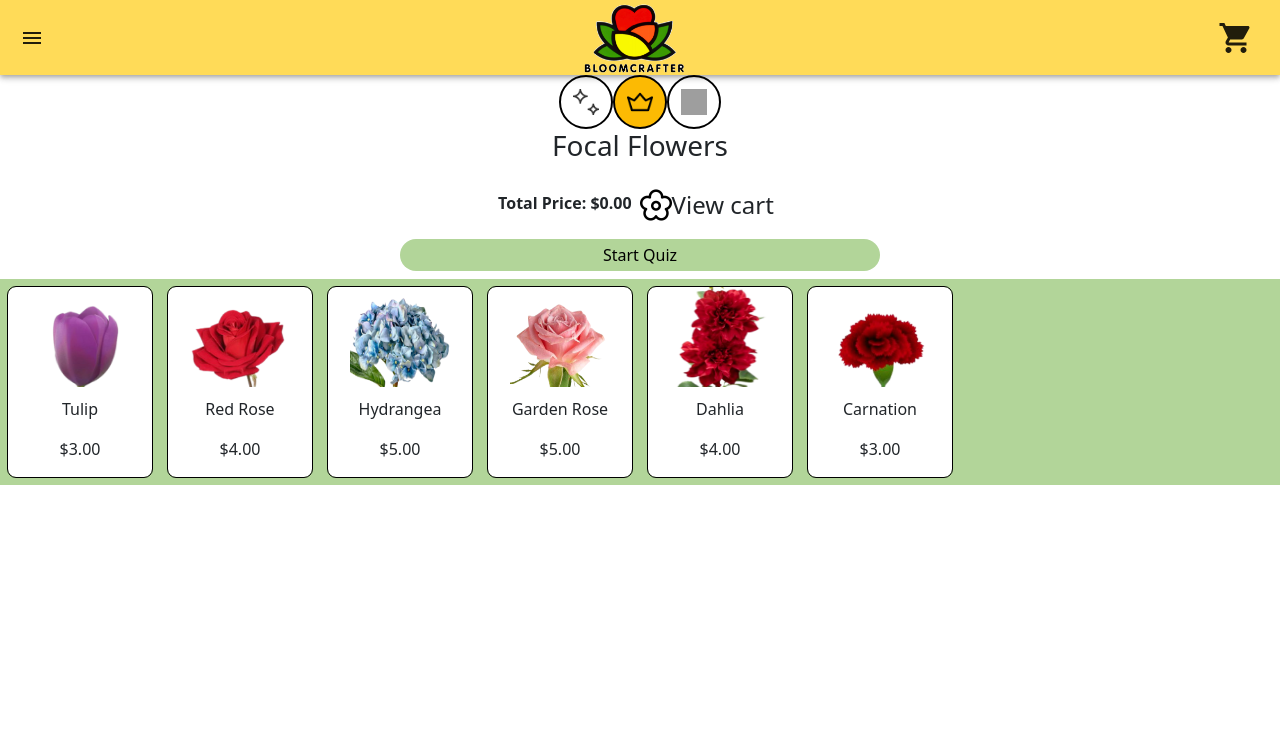
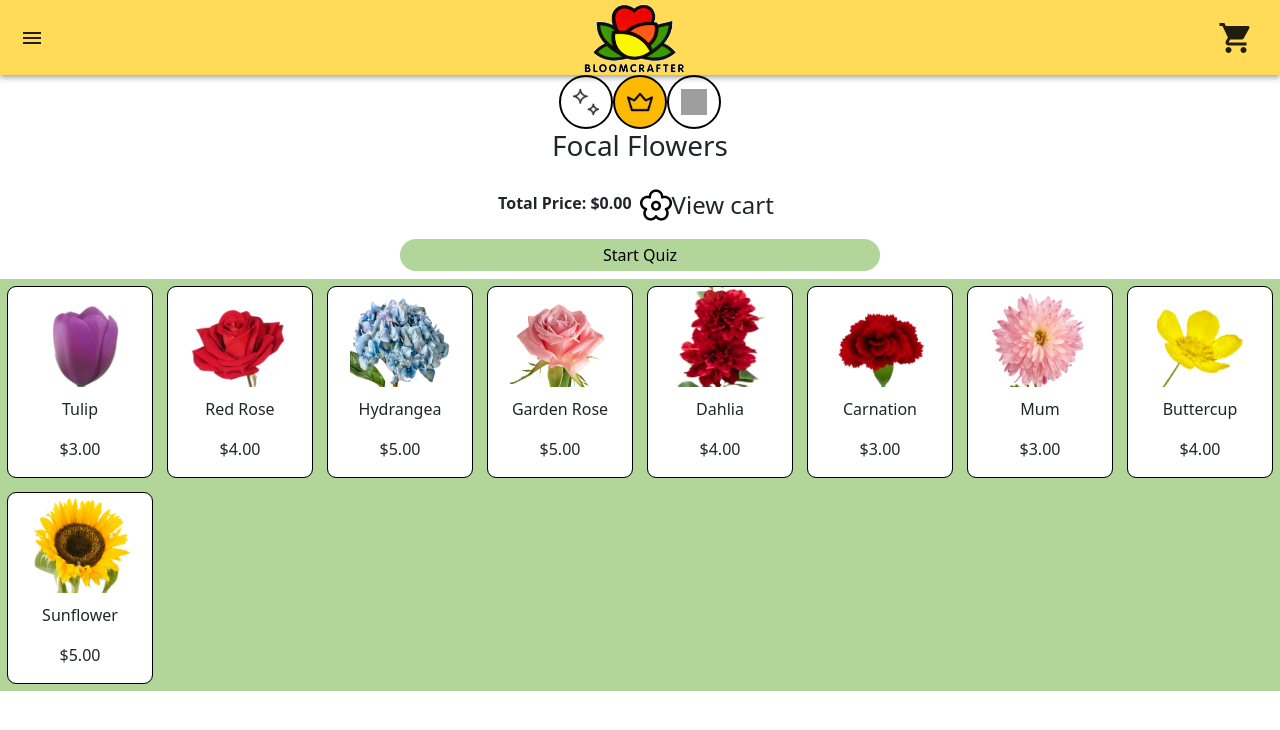
Before and after one commit to 394-w24/BloomCraft2, a React (Vite) app: page / in a window 1280 px wide. Shown: the top 730 px of the page. Built offline with nearby package versions, Linux system fonts and the light colour scheme; grey boxes are pictures that could not be loaded.

Commit message:
added all flowers

```diff
--- a/src/components/dummyData.js
+++ b/src/components/dummyData.js
@@ -179,6 +179,138 @@ const dummyData = {
             "meaning": "everlasting love, loyalty",
             "occasion": ["valentines", "easter", "romance", "appreciation", "apology"],
             "shoppingFor": []
+        },
+        {
+            "name": "Spray Carnations",
+            "type": "Filler",
+            "unit": "bunch",
+            "price": 2.00,
+            "priceRange": "$",
+            "photoName": "spraycarnations.png",
+            "color": "yellow",
+            "meaning": "love, affection",
+            "occasion": ["valentines", "romance", "appreciation"],
+            "shoppingFor": ["partner", "familyMember", "friend"]
+        },
+        {
+            "name": "Lilac",
+            "type": "Filler",
+            "unit": "bunch",
+            "price": 4.00,
+            "priceRange": "$$$",
+            "photoName": "lilac.png",
+            "color": "purple",
+            "meaning": "spirituality",
+            "occasion": ["easter"],
+            "shoppingFor": ["friend"]
+        },
+        {
+            "name": "Bells of Ireland",
+            "type": "Filler",
+            "unit": "bunch",
+            "price": 3.00,
+            "priceRange": "$$",
+            "photoName": "bellsofireland.png",
+            "color": "green",
+            "meaning": "good luck",
+            "occasion": ["easter"],
+            "shoppingFor": ["partner", "familyMember", "friend"]
+        },
+        {
+            "name": "Baby's Breath",
+            "type": "Filler",
+            "unit": "bunch",
+            "price": 3.00,
+            "priceRange": "$$",
+            "photoName": "babysbreath.png",
+            "color": "white",
+            "meaning": "hope, new beginnings",
+            "occasion": ["easter", "romance", "appreciation", "apology", "fun"],
+            "shoppingFor": ["partner", "familyMember", "friend"]
+        },
+        {
+            "name": "Mum",
+            "type": "Focal",
+            "unit": "bunch",
+            "price": 3.00,
+            "priceRange": "$",
+            "photoName": "mum.png",
+            "color": "pink",
+            "meaning": "joy, loyalty, devoted love",
+            "occasion": ["valentines", "easter", "romance", "appreciation"],
+            "shoppingFor": ["partner", "familyMember", "friend"]
+        },
+        {
+            "name": "Buttercup",
+            "type": "Focal",
+            "unit": "stem",
+            "price": 4.00,
+            "priceRange": "$$",
+            "photoName": "buttercup.png",
+            "color": "yellow",
+            "meaning": "joy, youth, happiness",
+            "occasion": ["easter"],
+            "shoppingFor": ["friend"]
+        },
+        {
+            "name": "Huckleberry",
+            "type": "Foliage",
+            "unit": "bunch",
+            "price": 5.00,
+            "priceRange": "$$",
+            "photoName": "huckleberry.png",
+            "color": "green",
+            "meaning": "simple pleasure",
+            "occasion": ["easter"],
+            "shoppingFor": ["partner", "familyMember", "friend"]
+        },
+        {
+            "name": "Fern",
+            "type": "Foliage",
+            "unit": "bunch",
+            "price": 4.00,
+            "priceRange": "$",
+            "photoName": "fern.png",
+            "color": "green",
+            "meaning": "new beginnings",
+            "occasion": ["easter", "apology"],
+            "shoppingFor": ["partner", "familyMember", "friend"]
+        },
+        {
+            "name": "Eucalyptus",
+            "type": "Foliage",
+            "unit": "bunch",
+            "price": 5.00,
+            "priceRange": "$$",
+            "photoName": "eucalyptus.png",
+            "color": "green",
+            "meaning": "protection",
+            "occasion": ["valentines", "easter", "romance", "appreciation", "apology"],
+            "shoppingFor": ["partner", "familyMember", "friend"]
+        },
+        {
+            "name": "Sunflower",
+            "type": "Focal",
+            "unit": "stem",
+            "price": 5.00,
+            "priceRange": "$$$",
+            "photoName": "sunflower.png",
+            "color": "yellow",
+            "meaning": "loyalty, adoration",
+            "occasion": ["easter", "appreciation"],
+            "shoppingFor": ["friend"]
+        },
+        {
+            "name": "Galax",
+            "type": "Foliage",
+            "unit": "bunch",
+            "price": 4.00,
+            "priceRange": "$",
+            "photoName": "galax.png",
+            "color": "green",
+            "meaning": "friendship, encouragement",
+            "occasion": ["easter"],
+            "shoppingFor": []
         }
     ]
 }
```
